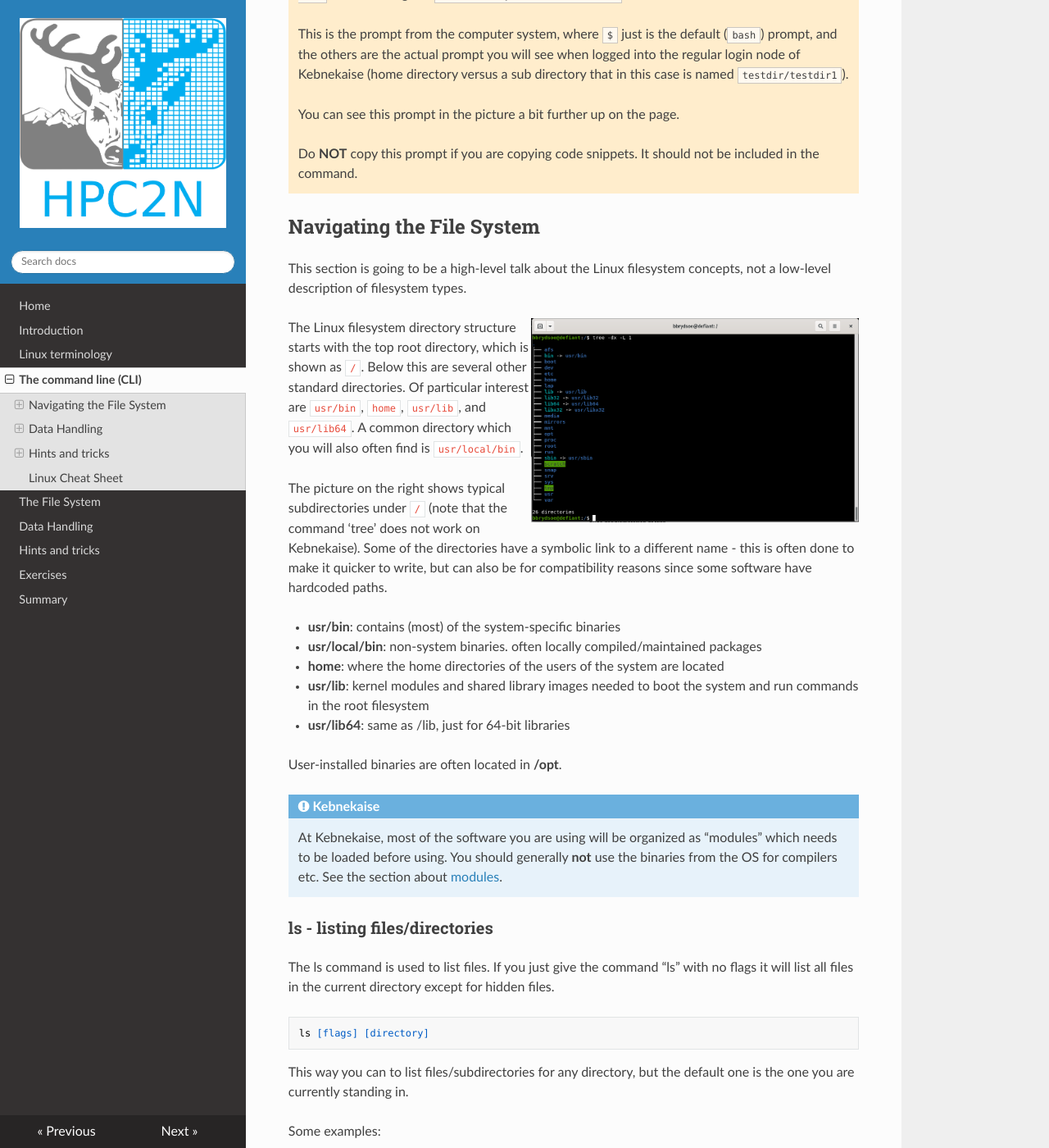
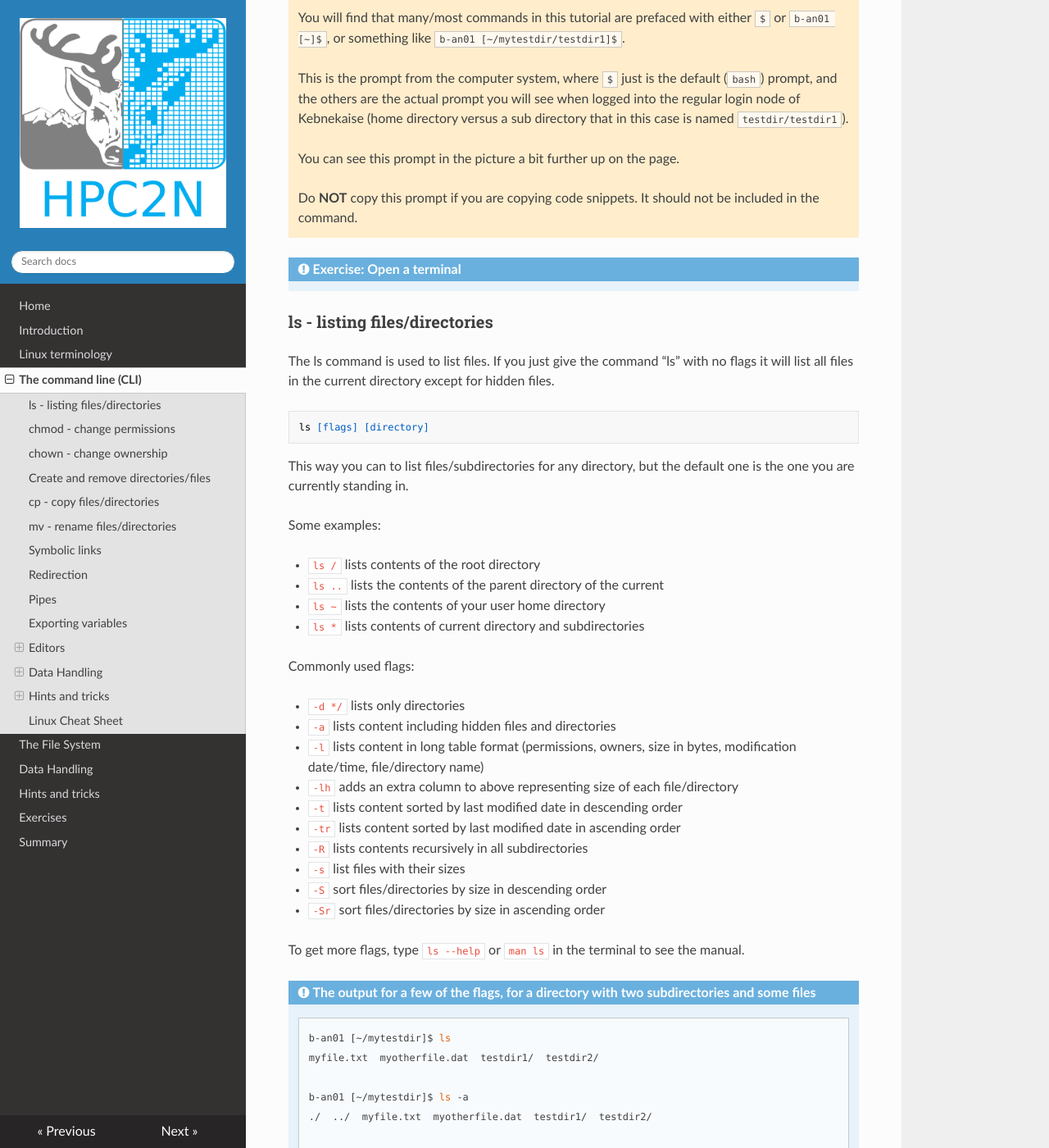
Before and after one commit to hpc2n/intro-linux, an MkDocs documentation site: the page built from docs/cli.md, in a window 1280 px wide and 1400 px high, scrolled down 845 px. Shown: the whole window at 82% size. Built offline with MkDocs 1.6.1, drawn with Linux system fonts in a browser that asks for light colours; nearby versions of some CDN libraries; some of the changed text lies outside the part shown.

Commit message:
Trying to fix the format

```diff
--- a/docs/cli.md
+++ b/docs/cli.md
@@ -24,27 +26,10 @@
 
     Do **NOT** copy this prompt if you are copying code snippets. It should not be included in the command.
 
-## Navigating the File System
+!!! Exercise "Exercise: Open a terminal"
 
-This section is going to be a high-level talk about the Linux filesystem concepts, not a low-level description of filesystem types.
 
-![Tree of dir structure](images/tree.png){: style="width: 400px;float: right"}
 
-The Linux filesystem directory structure starts with the top root directory, which is shown as <code>/</code>. Below this are several other standard directories. Of particular interest are <code>usr/bin</code>, <code>home</code>, <code>usr/lib</code>, and <code>usr/lib64</code>. A common directory which you will also often find is <code>usr/local/bin</code>.
-
-The picture on the right shows typical subdirectories under <code>/</code> (note that the command 'tree' does not work on Kebnekaise). Some of the directories have a symbolic link to a different name - this is often done to make it quicker to write, but can also be for compatibility reasons since some software have hardcoded paths.
-
-- **usr/bin**: contains (most) of the system-specific binaries
-- **usr/local/bin**: non-system binaries. often locally compiled/maintained packages
-- **home**: where the home directories of the users of the system are located
-- **usr/lib**: kernel modules and shared library images needed to boot the system and run commands in the root filesystem
-- **usr/lib64**: same as /lib, just for 64-bit libraries
-
-User-installed binaries are often located in **/opt**.
-
-!!! Example "Kebnekaise"
-
-    At Kebnekaise, most of the software you are using will be organized as "modules" which needs to be loaded before using. You should generally **not** use the binaries from the OS for compilers etc. See the section about [modules](../../documentation/modules).
 
 ### ls - listing files/directories
 
```
Also changed, not shown: other parts of docs/cli.md (+4 -2 lines), docs/index.md (+3 -5 lines).
